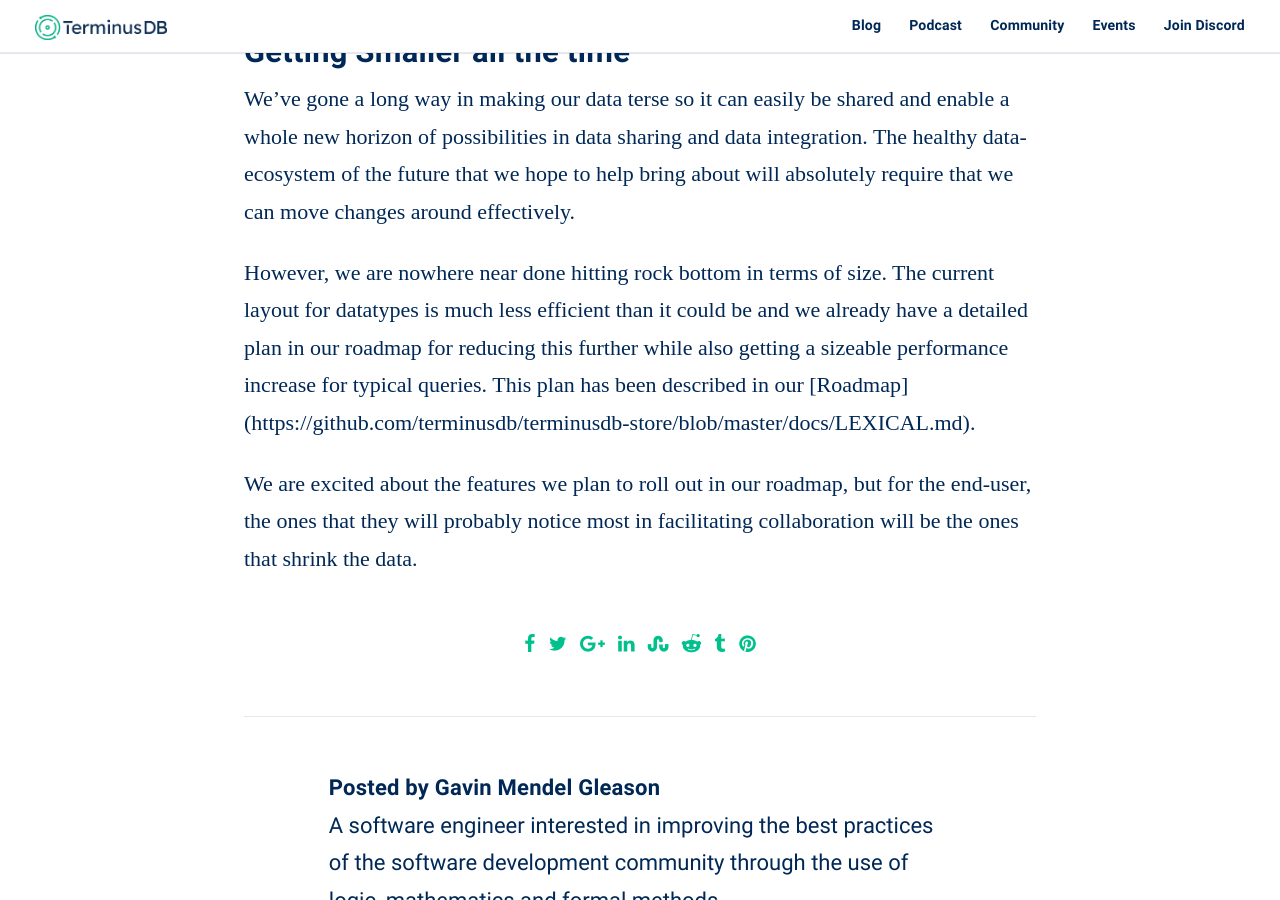
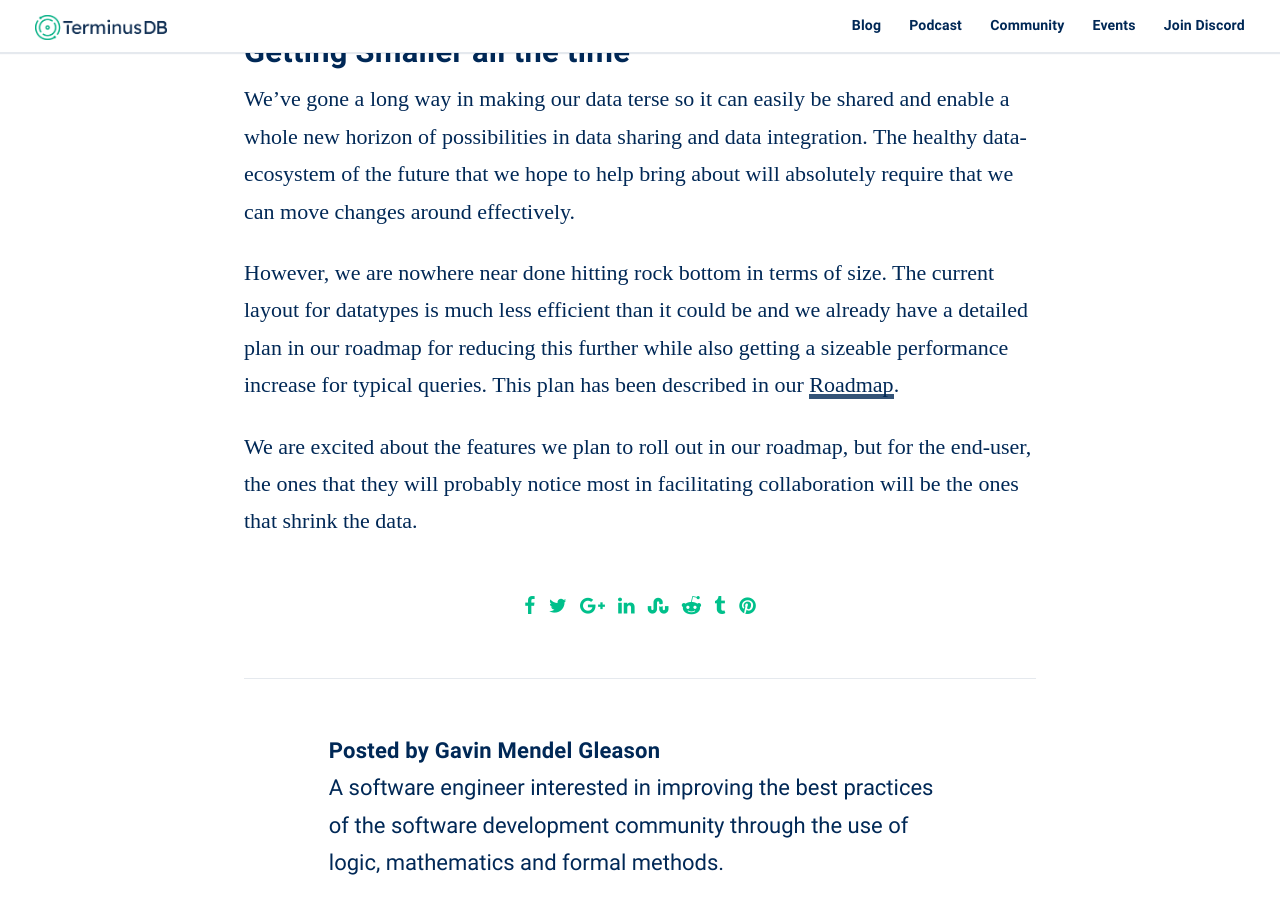
Before and after one commit to terminusdb/terminusdb-blog, a Jekyll site: the page built from _posts/2020-09-08-size-matters.md, in a window 1280 px wide and 900 px high, scrolled down 3365 px. Built offline with Jekyll 4.4.1, drawn with Linux system fonts in a browser that asks for light colours; some web fonts are replaced; comment, search, counter and statistics services are not loaded.

Commit message:
Update Blog “2020-09-08-size-matters”

```diff
--- a/_posts/2020-09-08-size-matters.md
+++ b/_posts/2020-09-08-size-matters.md
@@ -50,6 +50,6 @@ When we actually send layers around we compress them using gzip (which we found
 
 We've gone a long way in making our data terse so it can easily be shared and enable a whole new horizon of possibilities in data sharing and data integration. The healthy data-ecosystem of the future that we hope to help bring about will absolutely require that we can move changes around effectively.
 
-However, we are nowhere near done hitting rock bottom in terms of size. The current layout for datatypes is much less efficient than it could be and we already have a detailed plan in our roadmap for reducing this further while also getting a sizeable performance increase for typical queries. This plan has been described in our \[Roadmap](https://github.com/terminusdb/terminusdb-store/blob/master/docs/LEXICAL.md).
+However, we are nowhere near done hitting rock bottom in terms of size. The current layout for datatypes is much less efficient than it could be and we already have a detailed plan in our roadmap for reducing this further while also getting a sizeable performance increase for typical queries. This plan has been described in our [Roadmap](https://github.com/terminusdb/terminusdb-store/blob/master/docs/LEXICAL.md).
 
 We are excited about the features we plan to roll out in our roadmap, but for the end-user, the ones that they will probably notice most in facilitating collaboration will be the ones that shrink the data.
```
